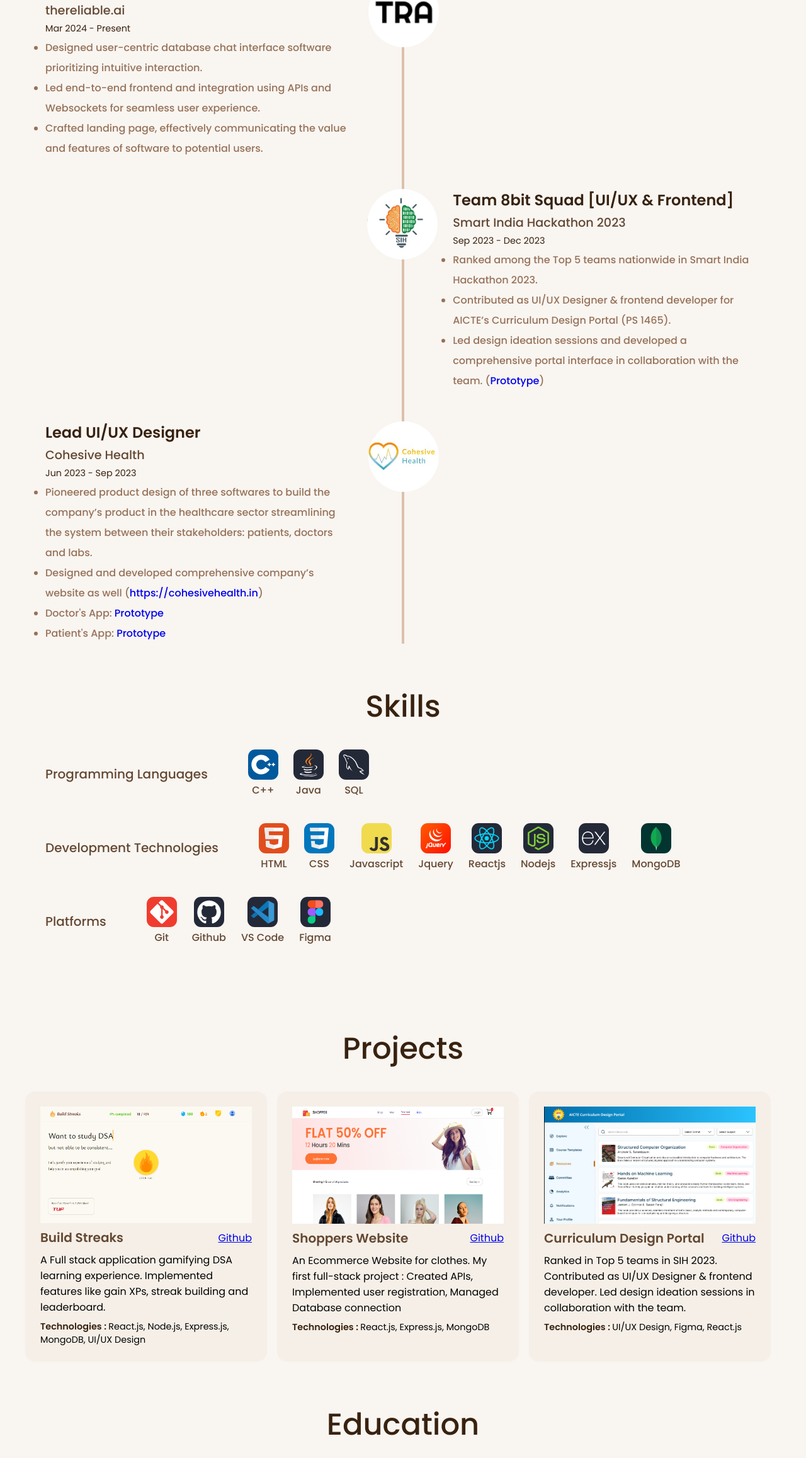
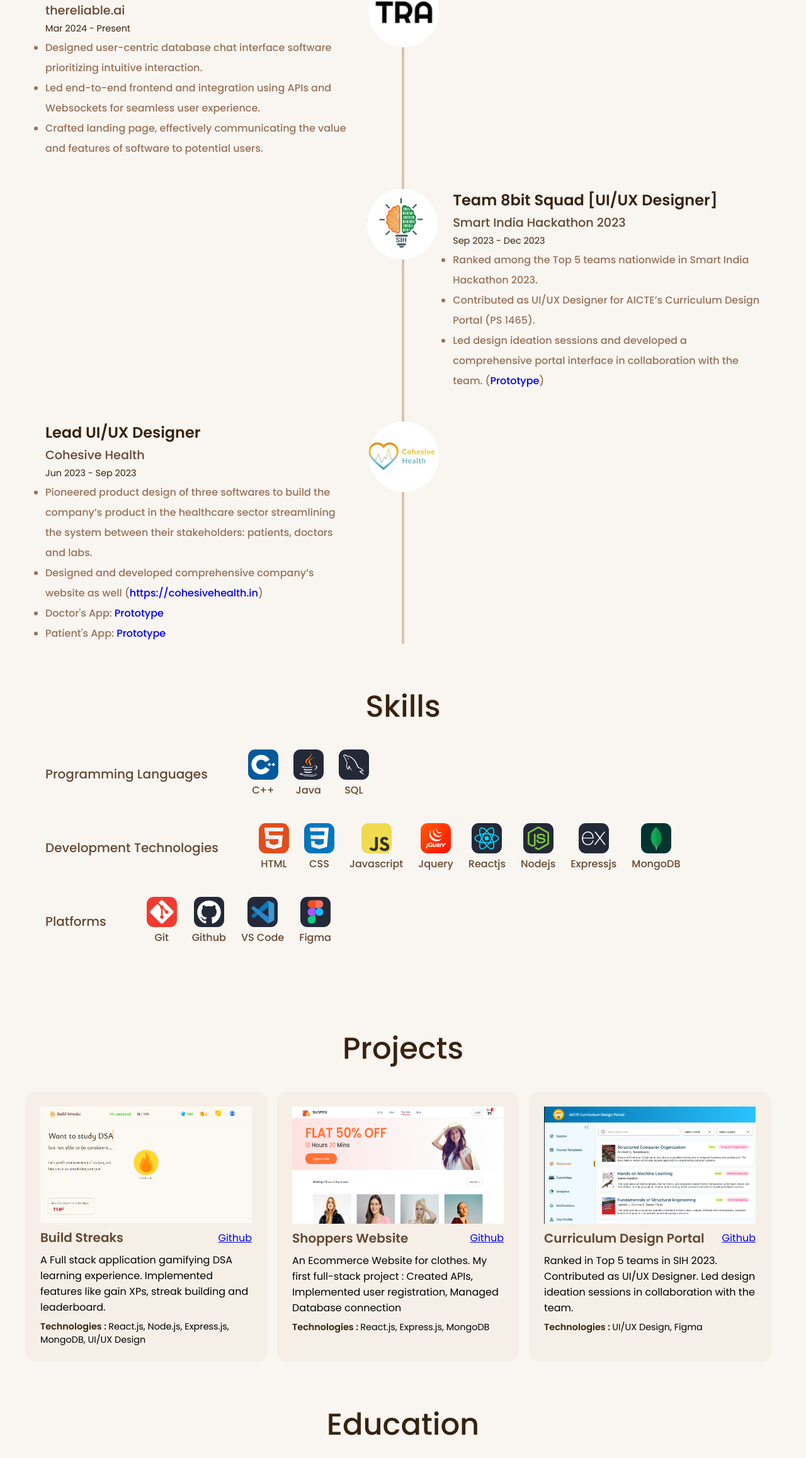
Before and after one commit to muskanmandil/Portfolio-Website, a React (Create React App) app: page / in a window 1280 px wide. Shown: the part 867-3182 px from the top of the page at 63% size. Built offline with nearby package versions, Linux system fonts and the light colour scheme; a web font is replaced by a local one.

Commit message:
resume & some hackathon info related changes

```diff
--- a/src/all_experience.js
+++ b/src/all_experience.js
@@ -13,11 +13,11 @@ const all_experience = [{
     ]
 }, {
     logo: sih,
-    position: "Team 8bit Squad [UI/UX & Frontend]",
+    position: "Team 8bit Squad [UI/UX Designer]",
     company: "Smart India Hackathon 2023",
     duration: "Sep 2023 - Dec 2023",
     summary: ["Ranked among the Top 5 teams nationwide in Smart India Hackathon 2023.",
-        "Contributed as UI/UX Designer & frontend developer for AICTE’s Curriculum Design Portal (PS 1465).",
+        "Contributed as UI/UX Designer for AICTE’s Curriculum Design Portal (PS 1465).",
         `Led design ideation sessions and developed a comprehensive portal interface in collaboration with the team. (<a href="https://bit.ly/3IsFLH2" target="_blank">Prototype</a>)`
 
     ]
--- a/src/all_projects.js
+++ b/src/all_projects.js
@@ -35,8 +35,8 @@ const all_projects = [
         liveLink: "https://bit.ly/curriculum-portal",
         title: "Curriculum Design Portal",
         repoLink: "https://github.com/Dev-Sahani/AICTE_CURRICULUM_DESIGN_PORTAL",
-        desc: "Ranked in Top 5 teams in SIH 2023. Contributed as UI/UX Designer & frontend developer. Led design ideation sessions in collaboration with the team.",
-        tech: "UI/UX Design, Figma, React.js"
+        desc: "Ranked in Top 5 teams in SIH 2023. Contributed as UI/UX Designer. Led design ideation sessions in collaboration with the team.",
+        tech: "UI/UX Design, Figma"
     },
     {
         img: ReliableAILandingPage,
```
Also changed, not shown: 1 other file (tests, documents, lock files or other folders).
